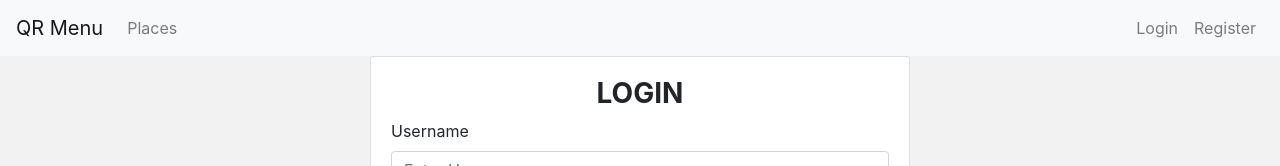
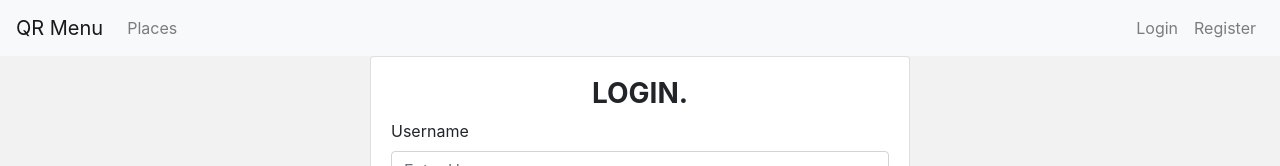
Before and after one commit to jamo254/digitalmenu_frontend, a React (Create React App) app: page /login in a window 1280 px wide. Shown: the top 166 px of the page. Built offline with nearby package versions, Linux system fonts and the light colour scheme.

Commit message:
Update Login.jsx

```diff
--- a/src/pages/Login.jsx
+++ b/src/pages/Login.jsx
@@ -31,7 +31,7 @@ function Login() {
                     <Card>
                         <Card.Body>
                             <h3 className="text-center">
-                                <b>LOGIN</b>
+                                <b>LOGIN.</b>
                             </h3>
                             <Form.Group>
                                 <Form.Label>Username</Form.Label>
```
